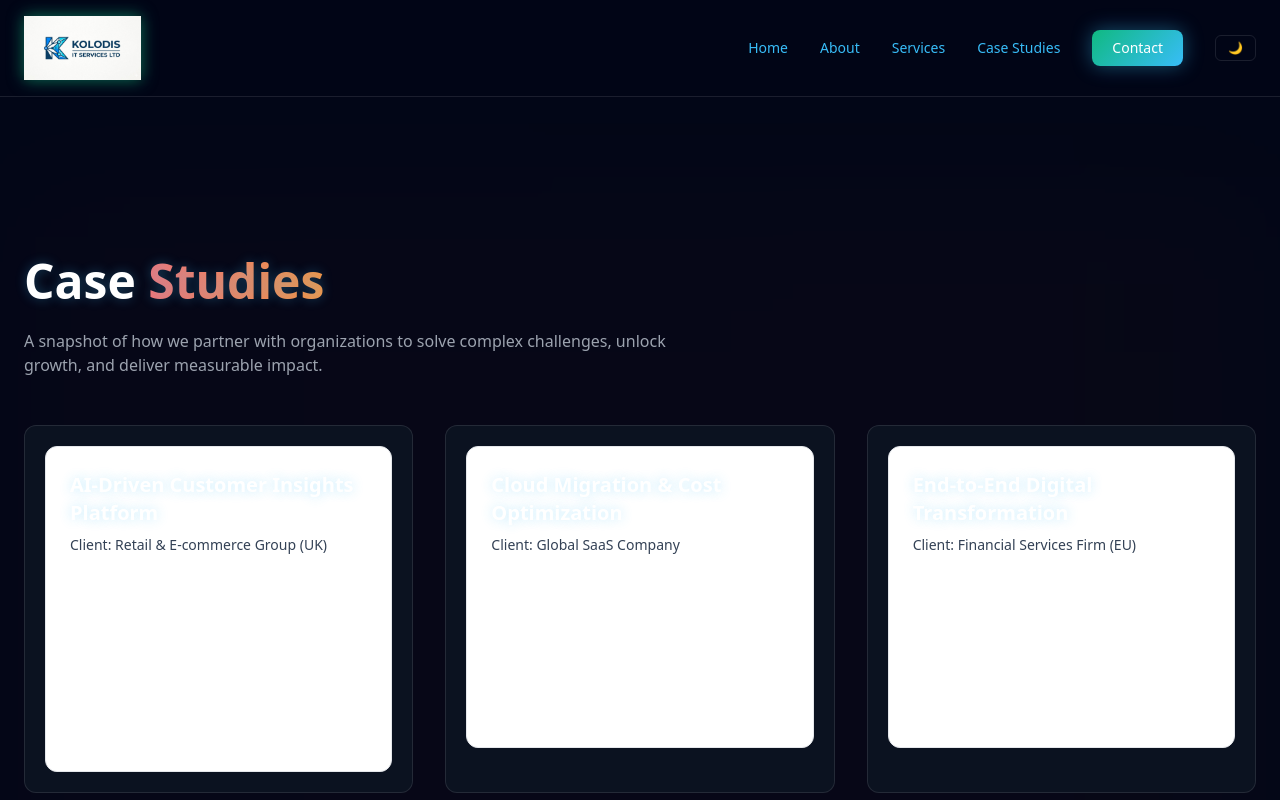
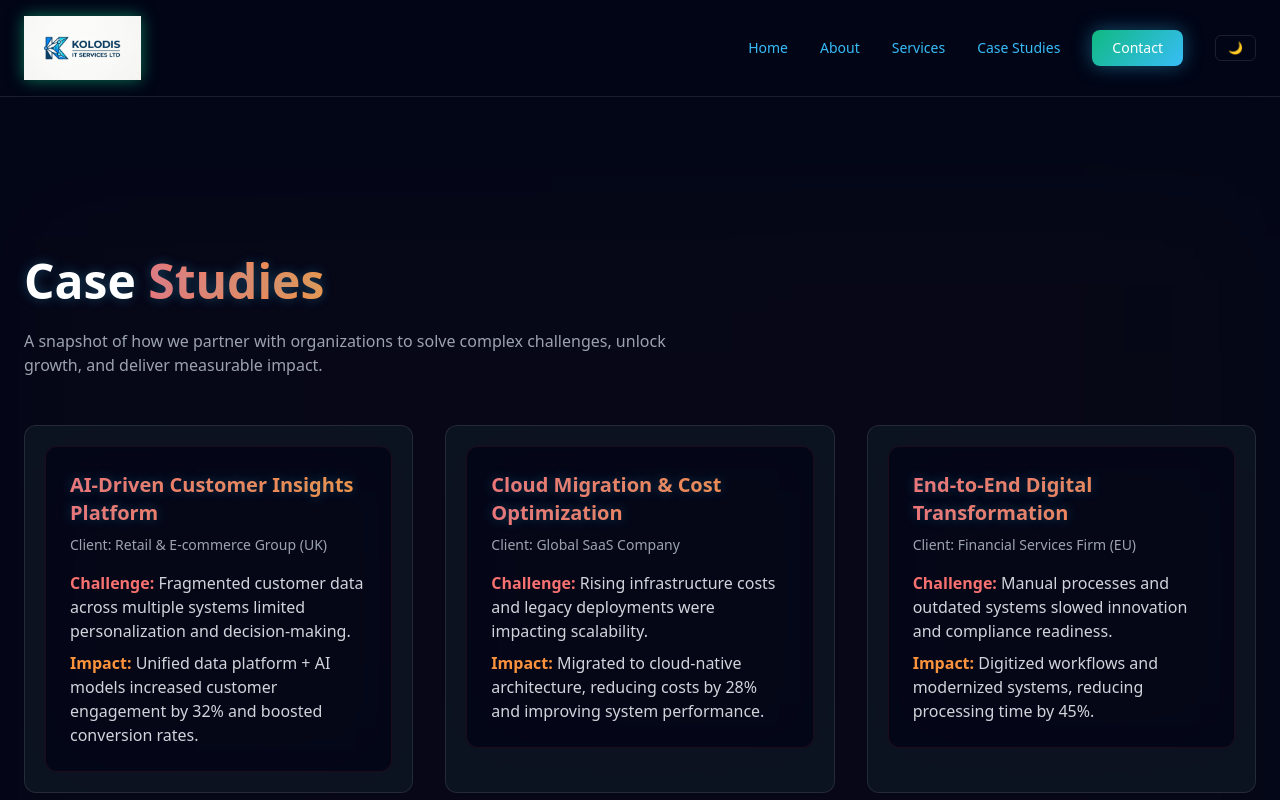
Before and after one commit to NeilKolodis/Kolodis, a React (Vite) app: page /#/case-studies in a window 1280 px wide. Shown: the top 800 px of the page. Built offline with nearby package versions, Linux system fonts and the light colour scheme.

Commit message:
Update CaseStudyCard.jsx

```diff
--- a/src/components/CaseStudyCard.jsx
+++ b/src/components/CaseStudyCard.jsx
@@ -1,18 +1,34 @@
 export default function CaseStudyCard({ title, client, problem, impact }) {
   return (
-    <div className="border rounded-xl p-6 bg-white dark:bg-darkCard transition hover:shadow-lg">
-      <h3 className="text-xl font-semibold mb-2">{title}</h3>
-      <p className="text-sm text-secondary mb-4">
-        Client: {client}
-      </p>
+    <div className="relative border border-red-500/10 rounded-xl p-6 bg-[#020617] transition transform hover:-translate-y-1 hover:shadow-[0_10px_30px_rgba(239,68,68,0.15)]">
 
-      <p className="mb-2">
-        <strong>Challenge:</strong> {problem}
-      </p>
+      {/* 🔴 Subtle glow */}
+      <div className="absolute inset-0 bg-gradient-to-r from-red-500/5 to-orange-500/5 blur-2xl opacity-30 pointer-events-none"></div>
 
-      <p>
-        <strong>Impact:</strong> {impact}
-      </p>
+      <div className="relative z-10">
+
+        {/* Title */}
+        <h3 className="text-xl font-semibold mb-2 bg-gradient-to-r from-red-400 to-orange-400 bg-clip-text text-transparent">
+          {title}
+        </h3>
+
+        {/* Client */}
+        <p className="text-sm text-gray-400 mb-4">
+          Client: {client}
+        </p>
+
+        {/* Problem */}
+        <p className="mb-2 text-gray-300">
+          <span className="font-semibold text-red-400">Challenge:</span> {problem}
+        </p>
+
+        {/* Impact */}
+        <p className="text-gray-300">
+          <span className="font-semibold text-orange-400">Impact:</span> {impact}
+        </p>
+
+      </div>
     </div>
   )
 }
+``
```
